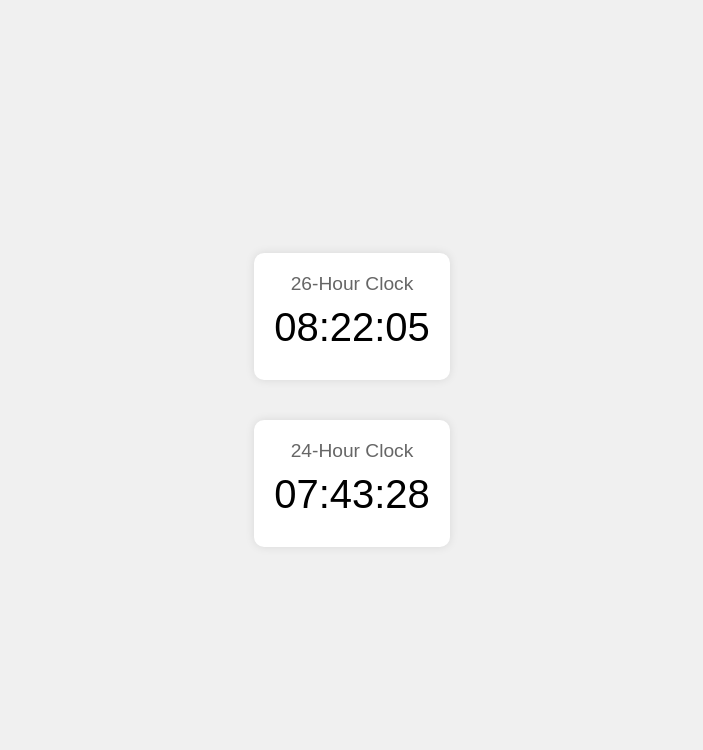
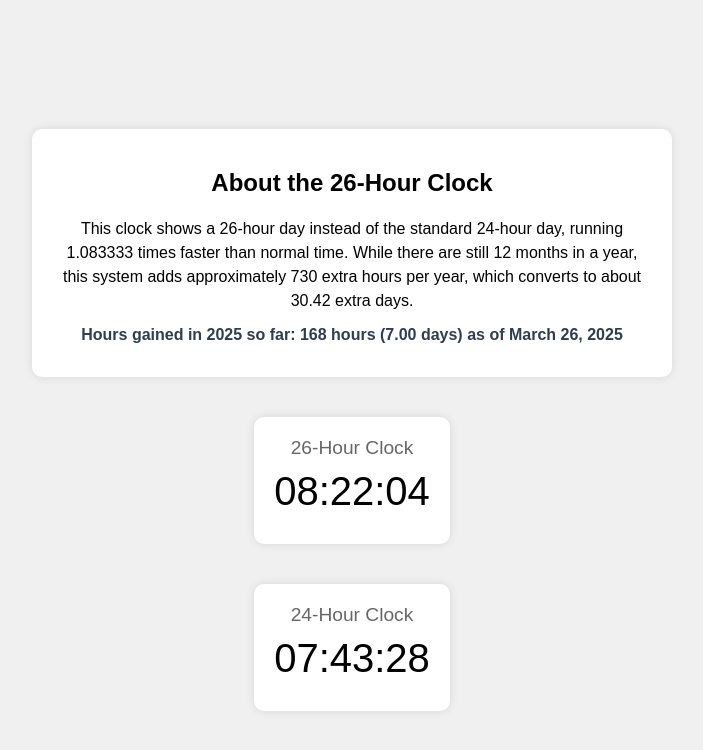
Before and after one commit to frankfava/26-hour-clock, a plain HTML site: page index.html in a window 1280 px wide. Shown: the whole page, without its empty margins (288-991 px from the left). Drawn offline with Linux system fonts and the light colour scheme.

Commit message:
Update Clock

```diff
--- a/index.html
+++ b/index.html
@@ -11,17 +11,19 @@
             flex-direction: column;
             align-items: center;
             justify-content: center;
-            height: 100vh;
+            min-height: 100vh;
             margin: 0;
             background-color: #f0f0f0;
+            padding: 20px;
         }
-        .clock-container {
+        .clock-container, .explanation {
             text-align: center;
             margin: 20px;
             padding: 20px;
             background-color: white;
             border-radius: 10px;
             box-shadow: 0 0 10px rgba(0,0,0,0.1);
+            max-width: 600px;
         }
         .clock {
             font-size: 2.5em;
@@ -31,9 +33,22 @@
             font-size: 1.2em;
             color: #666;
         }
+        .explanation p {
+            margin: 10px 0;
+            line-height: 1.5;
+        }
+        #hoursGained {
+            font-weight: bold;
+            color: #2c3e50;
+        }
     </style>
 </head>
 <body>
+    <div class="explanation">
+        <h2>About the 26-Hour Clock</h2>
+        <p>This clock shows a 26-hour day instead of the standard 24-hour day, running 1.083333 times faster than normal time. While there are still 12 months in a year, this system adds approximately 730 extra hours per year, which converts to about 30.42 extra days.</p>
+        <p id="hoursGained">Hours gained in 2025 so far: Calculating...</p>
+    </div>
     <div class="clock-container">
         <div class="label">26-Hour Clock</div>
         <div class="clock" id="clock26">00:00:00</div>
@@ -44,28 +59,43 @@
     </div>
 
     <script>
-        function updateClocks() {
+        function formatTime(hours, minutes, seconds) {
+            return `${String(hours).padStart(2, '0')}:${String(minutes).padStart(2, '0')}:${String(seconds).padStart(2, '0')}`;
+        }
+
+        function update24Clock() {
             const now = new Date();
+            const hours = now.getHours();
+            const minutes = now.getMinutes();
+            const seconds = now.getSeconds();
+            document.getElementById('clock24').textContent = formatTime(hours, minutes, seconds);
+        }
 
-            // Normal 24-hour clock
-            const hours24 = String(now.getHours()).padStart(2, '0');
-            const minutes24 = String(now.getMinutes()).padStart(2, '0');
-            const seconds24 = String(now.getSeconds()).padStart(2, '0');
-            document.getElementById('clock24').textContent = `${hours24}:${minutes24}:${seconds24}`;
-
-            // 26-hour clock running 1.08333333 times faster
-            const totalSeconds = (now.getHours() * 3600 + now.getMinutes() * 60 + now.getSeconds()) * 1.08333333;
+        function update26Clock() {
+            const now = new Date();
+            const totalSeconds = (now.getHours() * 3600 + now.getMinutes() * 60 + now.getSeconds()) * (26/24);
             const hours26 = Math.floor(totalSeconds / 3600) % 26;
             const minutes26 = Math.floor((totalSeconds % 3600) / 60);
             const seconds26 = Math.floor(totalSeconds % 60);
-
-            document.getElementById('clock26').textContent =
-                `${String(hours26).padStart(2, '0')}:${String(minutes26).padStart(2, '0')}:${String(seconds26).padStart(2, '0')}`;
+            document.getElementById('clock26').textContent = formatTime(hours26, minutes26, seconds26);
         }
 
-        // Update clocks every second
-        setInterval(updateClocks, 1000);
-        updateClocks(); // Initial call
+        function updateHoursGained() {
+            const now = new Date(2025, 2, 26); // March 26, 2025
+            const yearStart = new Date(2025, 0, 1); // January 1, 2025
+            const daysPassed = (now - yearStart) / (1000 * 60 * 60 * 24);
+            const hoursGained = Math.round(daysPassed * 2); // 2 hours gained per day (26-24)
+            const daysGained = (hoursGained / 24).toFixed(2); // Convert hours to days, 2 decimal places
+            document.getElementById('hoursGained').textContent =
+                `Hours gained in 2025 so far: ${hoursGained} hours (${daysGained} days) as of March 26, 2025`;
+        }
+
+        // Update clocks and hours gained
+        setInterval(update24Clock, 1000);
+        setInterval(update26Clock, Math.round(1000 / 1.083333));
+        update24Clock();
+        update26Clock();
+        updateHoursGained();
     </script>
 </body>
 </html>
```
